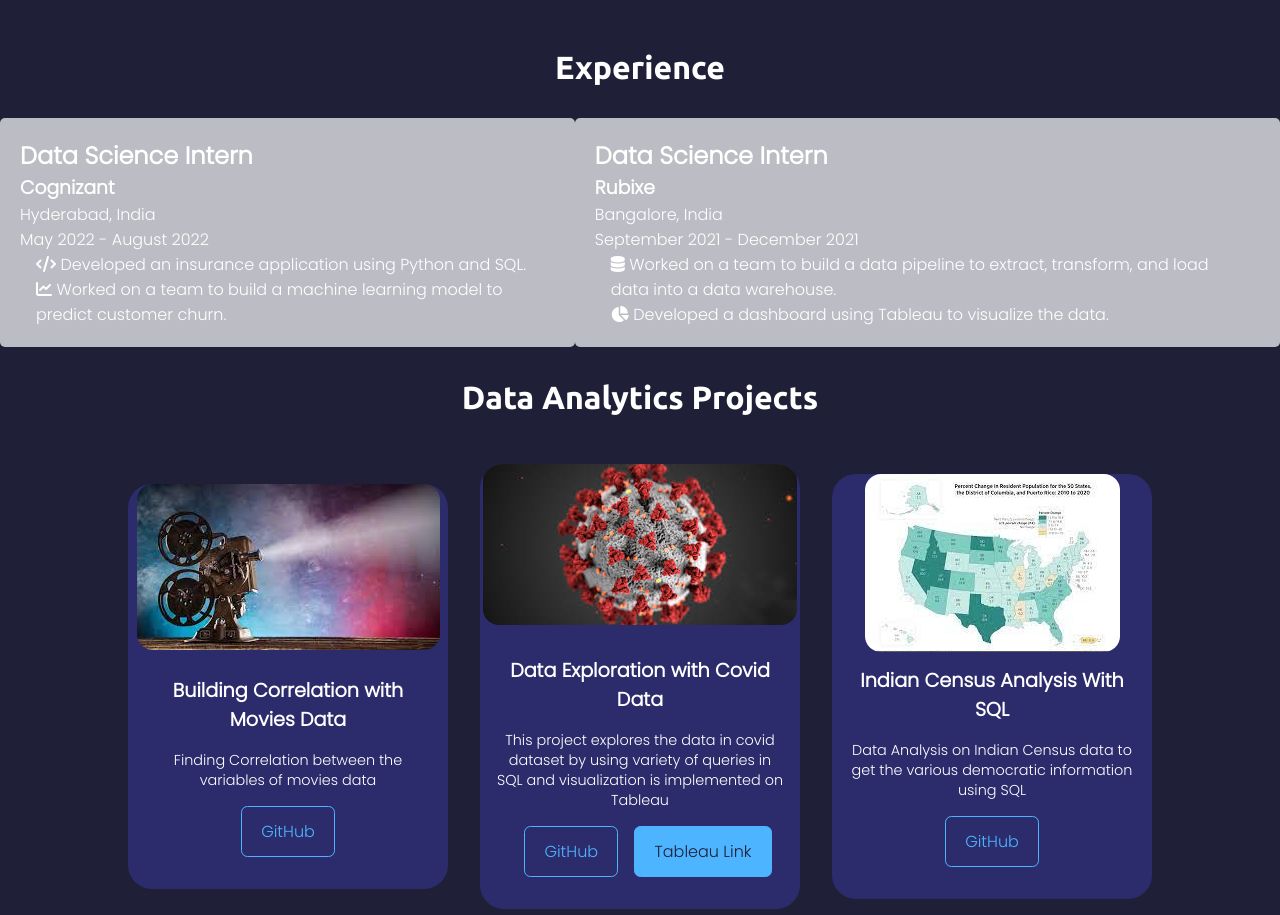
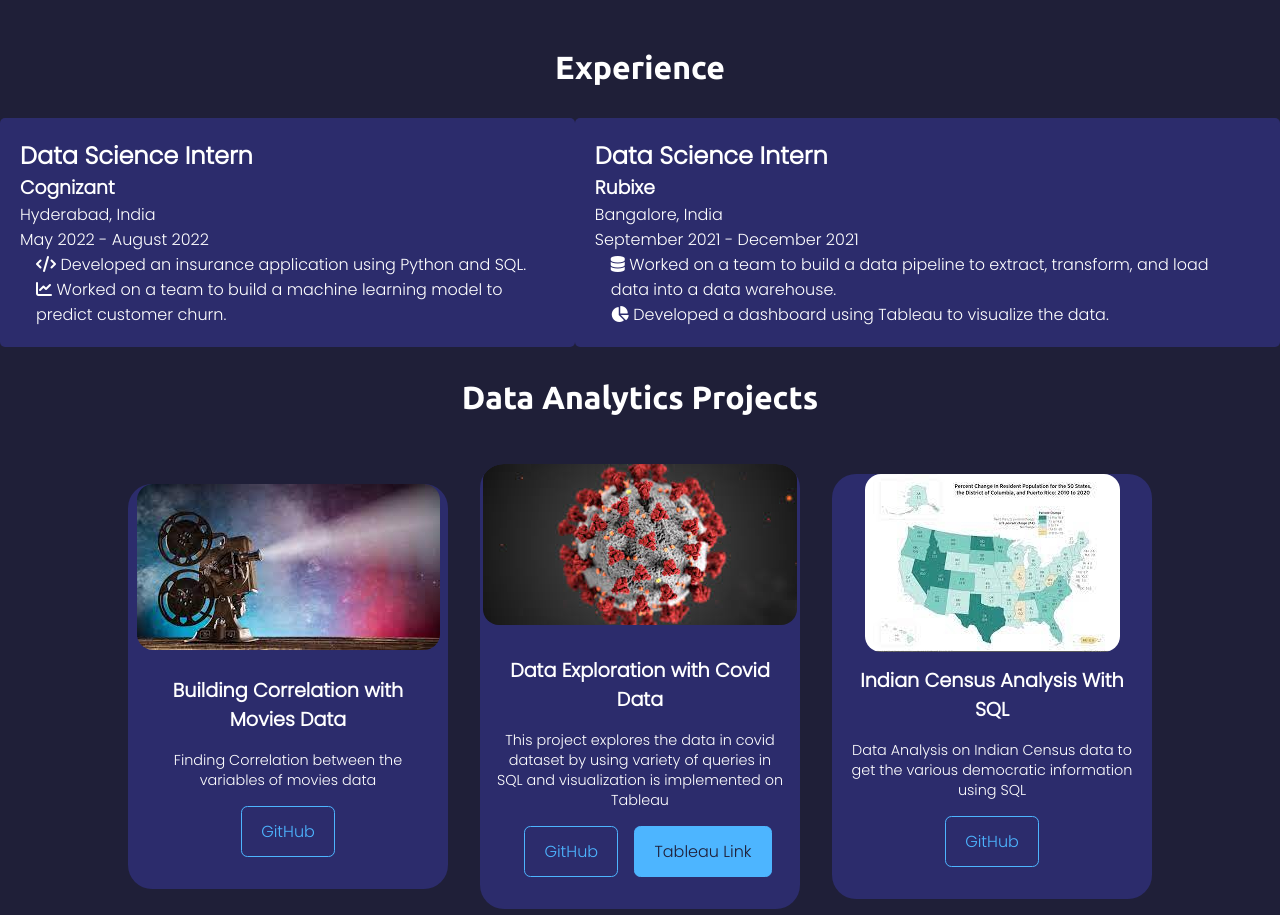
Before and after one commit to shrpadma2/shrpadma.github.io, a plain HTML site: page index.html in a window 1280 px wide. Shown: the part 1472-2387 px from the top of the page. Drawn offline with Linux system fonts and the light colour scheme.

Commit message:
Update index.html

```diff
--- a/index.html
+++ b/index.html
@@ -144,7 +144,7 @@
 
 <style>
   .transparent-box {
-    background-color: rgba(255, 255, 255, 0.7);
+    background-color: #2c2c6c;
     padding: 20px;
     border-radius: 5px;
   }
```
